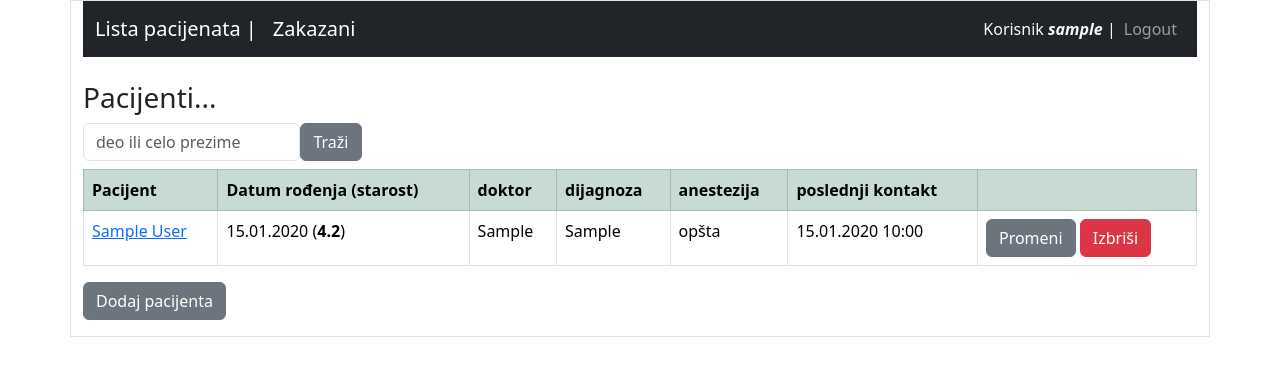
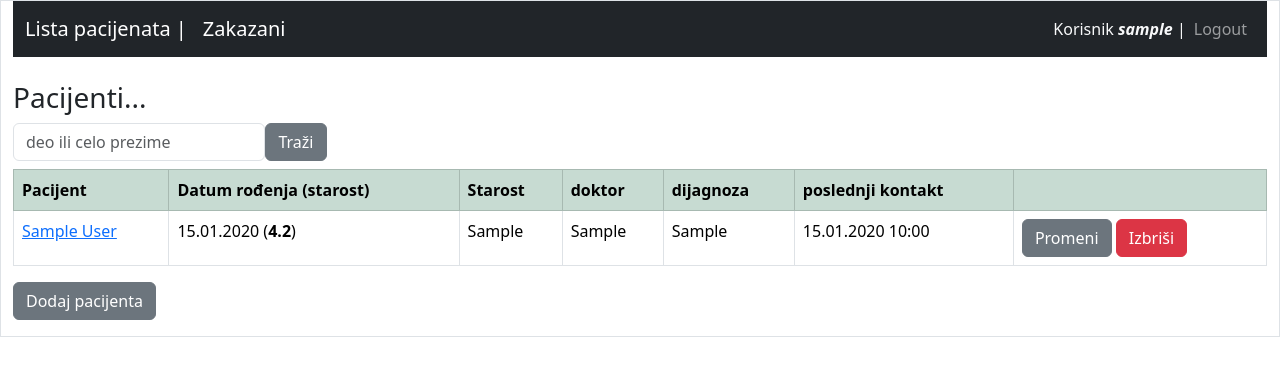
Before and after one commit to mitke/patientCom, a Django app: page / in a window 1280 px wide. Shown: the top 376 px of the page. Run offline with Django 4.2, Linux system fonts and the light colour scheme; a user stored in the database is signed in; tables that the repository leaves empty hold one stand-in row (values such as "Sample post").

Commit message:
rešio problem sa lošim računanjem starosti

```diff
--- a/kontakti/templates/kontakti/base.html
+++ b/kontakti/templates/kontakti/base.html
@@ -7,7 +7,7 @@
     <link href="https://cdn.jsdelivr.net/npm/bootstrap@5.3.2/dist/css/bootstrap.min.css" rel="stylesheet" integrity="sha384-T3c6CoIi6uLrA9TneNEoa7RxnatzjcDSCmG1MXxSR1GAsXEV/Dwwykc2MPK8M2HN" crossorigin="anonymous">
 
   <body>
-    <div class="container border">
+    <div class="container-fluid border">
       {% include 'kontakti/navbar.html' %}
 
       {% if messages %}
--- a/kontakti/templates/kontakti/index.html
+++ b/kontakti/templates/kontakti/index.html
@@ -16,9 +16,9 @@
   <tr class="table-success">
     <th>Pacijent</th>
     <th>Datum rođenja (starost)</th>
+    <th>Starost</th>
     <th>doktor</th>
     <th>dijagnoza</th>
-    <th>anestezija</th>
     <th>poslednji kontakt</th>
     <th>&NonBreakingSpace;</th>
   </tr>
@@ -30,14 +30,9 @@
         {{ patient.first_name}} {{ patient.last_name}}
       </a></td>
     <td>{{ patient.date_of_birth|date:"d.m.Y" }} (<strong>{{ patient.age|floatformat:"1" }}</strong>)</td>
+    <td>{{ patient.starost }}</td>
     <td>{{ patient.doctor }}</td>
     <td>{{ patient.diagnose }}</td>
-    <td>{% if patient.anestezija == True %}
-      opšta
-      {% else %}
-      lokalna
-      {% endif %}
-    </td>
     <td>{{ patient.last_contact_date_time|date:"d.m.Y" }} {{ patient.last_contact_date_time|time:"H:i" }}</td>
     <td>
       <a class="btn btn-secondary" href="{% url 'edit_patient' patient.id %}">Promeni</a>
--- a/kontakti/views.py
+++ b/kontakti/views.py
@@ -17,7 +17,7 @@ def index(request):
     patients = Patient.objects.filter(ou=user_profile.ou, active=True)
     patients = patients.annotate(
         last_contact_date_time=Max('contact__created_at')
-    ).order_by('last_contact_date_time')[:40]
+    ).order_by('last_contact_date_time')#[:40]
 
     for patient in patients:
       dob = patient.date_of_birth
@@ -158,7 +158,10 @@ def add_contact(request, patient_id):
 
 def calculate_age(dob):
   today = datetime.now().date()
-  age = today.year - dob.year - ((today.month, today.day) < (dob.month, dob.day))
-  frac_year = (today-dob.replace(year=today.year)).days / 365.25
-  return age + frac_year
-  #patient.age = age_with_dec
+  try:
+    #age = today.year - dob.year - ((today.month, today.day) < (dob.month, dob.day))
+    #frac_years = (today - dob.replace(year=today.year)).days / 365.25
+    #return age + frac_years
+    return (today-dob).days / 365.25
+  except (AttributeError, TypeError):
+    return None
```
